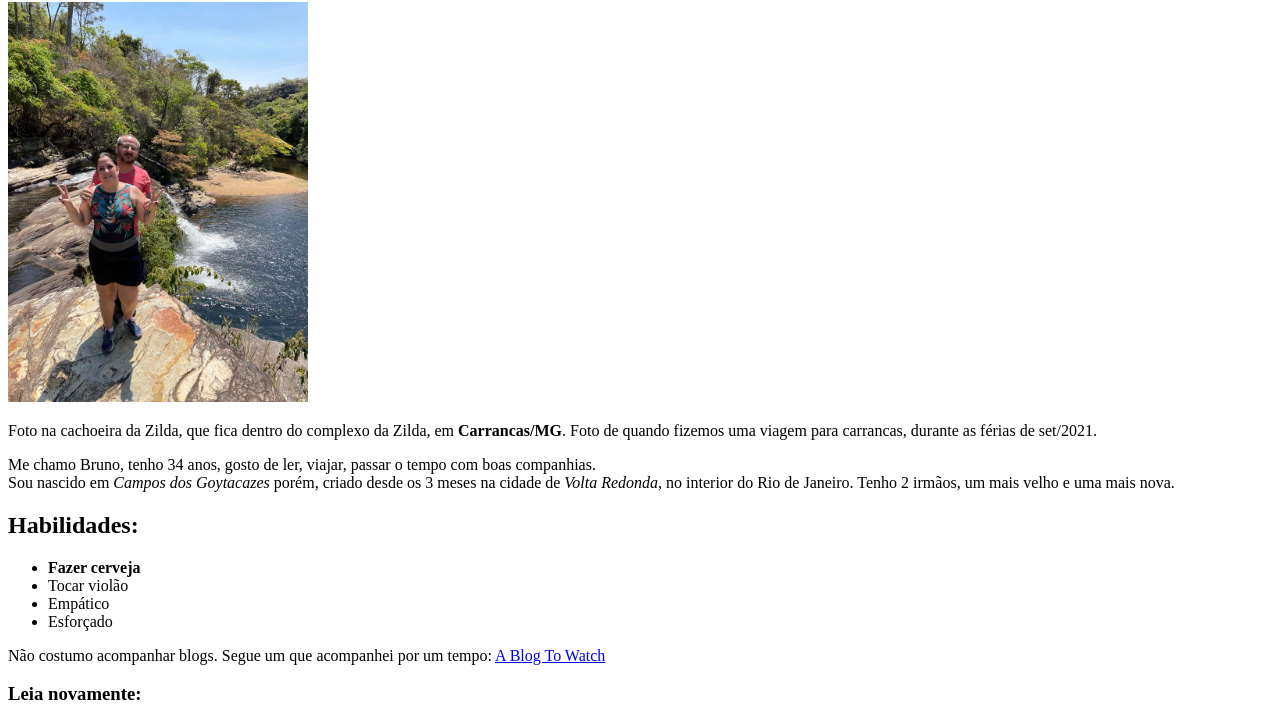
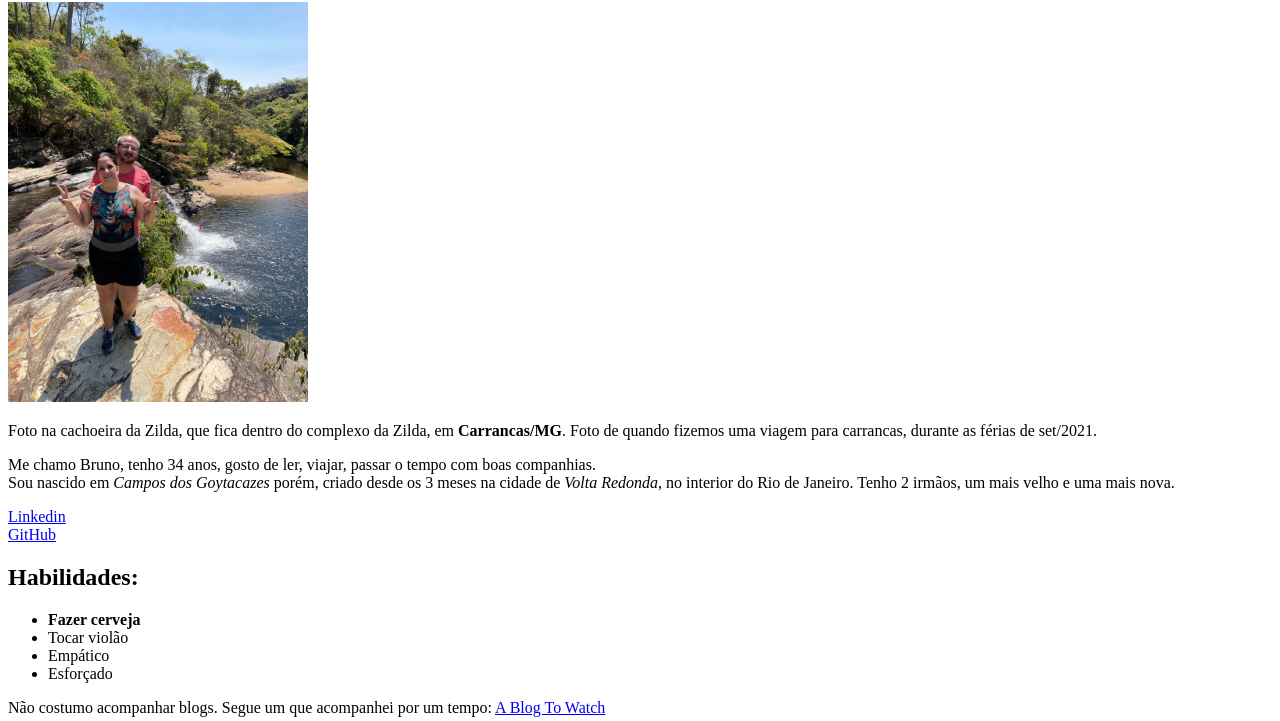
Before and after one commit to brunomourabastos/Portfolio-Web, a plain HTML site: page index.html in a window 1280 px wide. Shown: the part 78-799 px from the top of the page. Drawn offline with Linux system fonts and the light colour scheme.

Commit message:
Adicionado link para Linkedin e GitHub

```diff
--- a/index.html
+++ b/index.html
@@ -9,6 +9,8 @@
     <img src="bruno_lidiane.jpeg" width="300px" alt="Bruno e Lidiane na cachoeira da Zylda.">
     <p id="descricao_foto">Foto na cachoeira da Zilda, que fica dentro do complexo da Zilda, em <strong>Carrancas/MG</strong>. Foto de quando fizemos uma viagem para carrancas, durante as férias de set/2021.</p>
     <p id="breve_descricao">Me chamo Bruno, tenho 34 anos, gosto de ler, viajar, passar o tempo com boas companhias. <br>Sou nascido em <em> Campos dos Goytacazes</em> porém, criado desde os 3 meses na cidade de <em>Volta Redonda</em>, no interior do Rio de Janeiro. Tenho 2 irmãos, um mais velho e uma mais nova. </p>
+    <a href="https://www.linkedin.com/in/bruno-monteiro-bastos">Linkedin</a><br>
+    <a href="https://github.com/brunomourabastos/">GitHub</a>
 
     <h2 id="habilidades">Habilidades:</h2>
     <ul>
```
